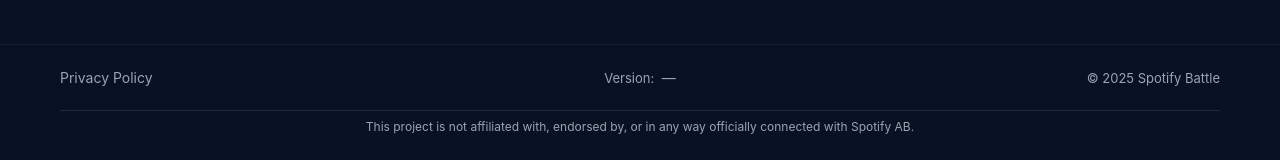
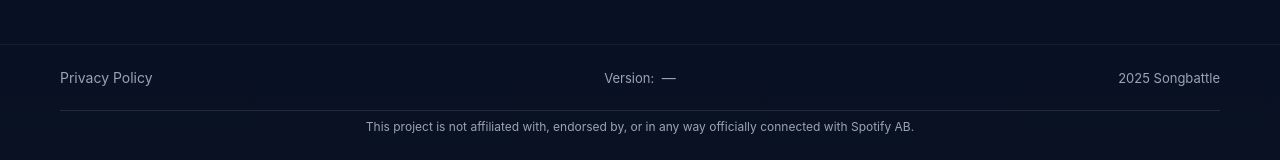
Before and after one commit to Songbattle/new-Songbattle, a React (Vite) app in the folder frontend/: page / in a window 1280 px wide. Shown: the part 247-407 px from the top of the page. Built offline with nearby package versions, Linux system fonts and the light colour scheme; no server answers.

Commit message:
Update footer text from 'Spotify Battle' to 'Songbattle'

```diff
--- a/frontend/src/components/Footer.jsx
+++ b/frontend/src/components/Footer.jsx
@@ -45,7 +45,7 @@ function Footer() {
           )}
         </div>
         <div className="footer-text">
-          © {new Date().getFullYear()} Spotify Battle
+          {new Date().getFullYear()} Songbattle
         </div>
         <div className="footer-disclaimer">
           This project is not affiliated with, endorsed by, or in any way officially connected with Spotify AB.
```
